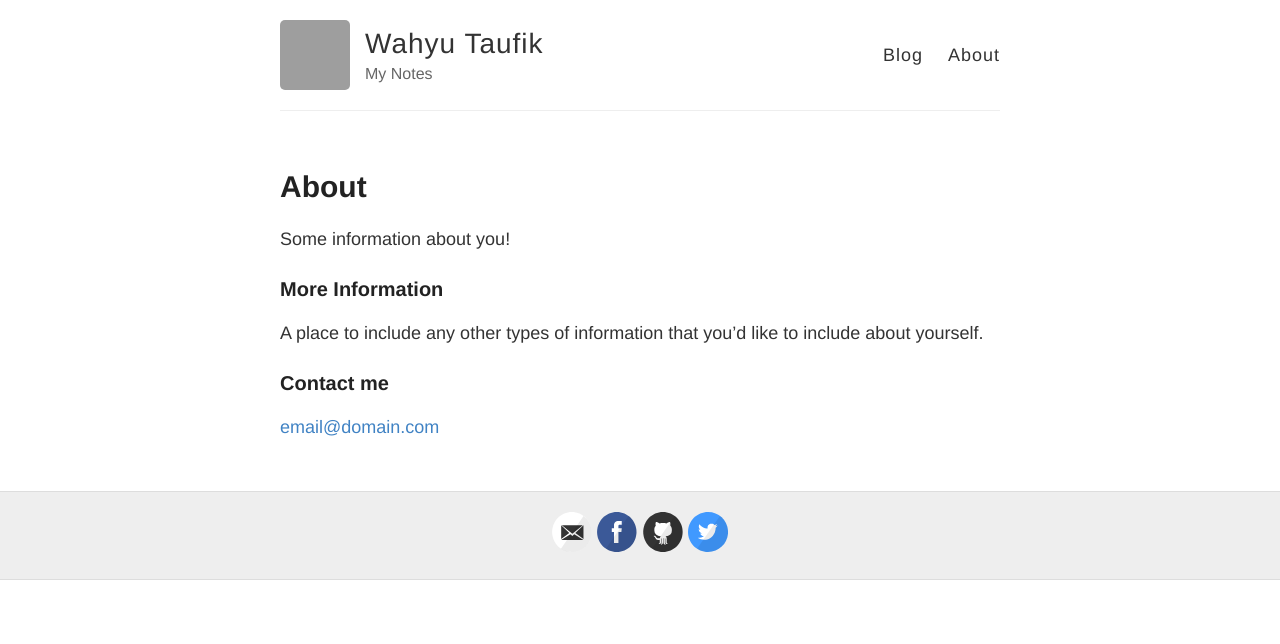
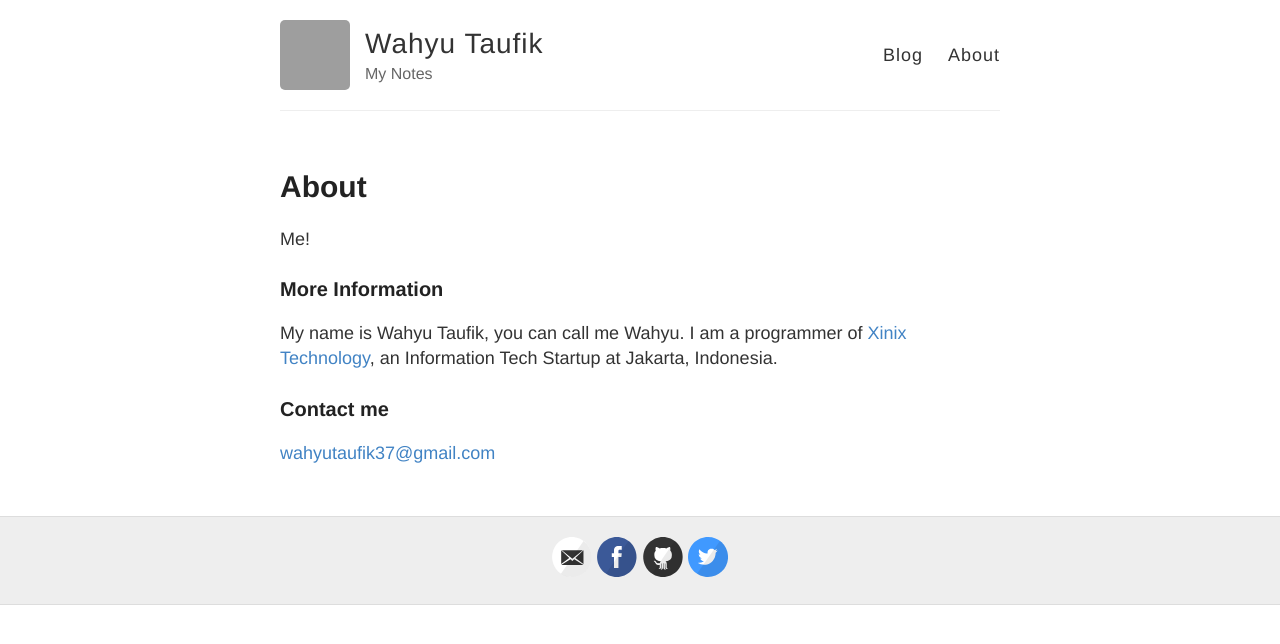
Before and after one commit to wahyutaufik/wahyutaufik.github.io, a Jekyll site: the page built from about.md, in a window 1280 px wide. Shown: the top 644 px of the page. Built offline with Jekyll 4.4.1, drawn with Linux system fonts in a browser that asks for light colours; Markdown is read by kramdown in place of the engine named in the settings; grey boxes are pictures that could not be loaded.

Commit message:
Edit About

```diff
--- a/about.md
+++ b/about.md
@@ -4,12 +4,12 @@ title: About
 permalink: /about/
 ---
 
-Some information about you!
+Me!
 
 ### More Information
 
-A place to include any other types of information that you'd like to include about yourself.
+My name is Wahyu Taufik, you can call me Wahyu. I am a programmer of [Xinix Technology](http://xinix.co.id), an Information Tech Startup at Jakarta, Indonesia.
 
 ### Contact me
 
-[email@domain.com](mailto:email@domain.com)
+[wahyutaufik37@gmail.com](mailto:wahyutaufik37@gmail.com)
```
